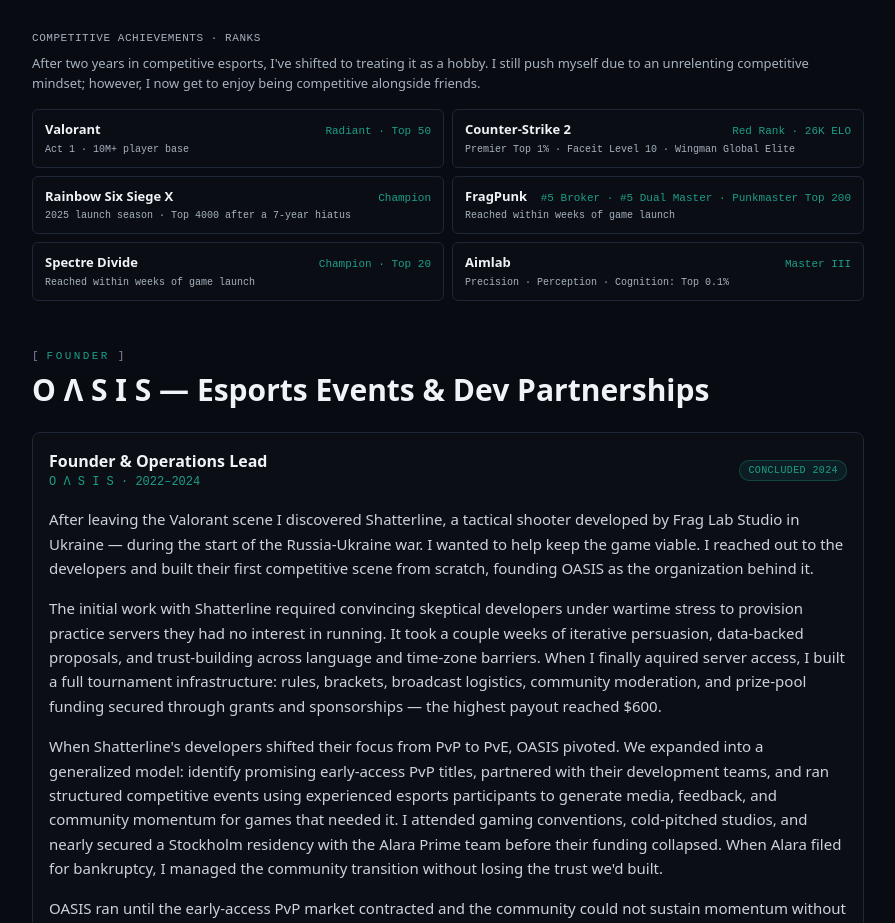
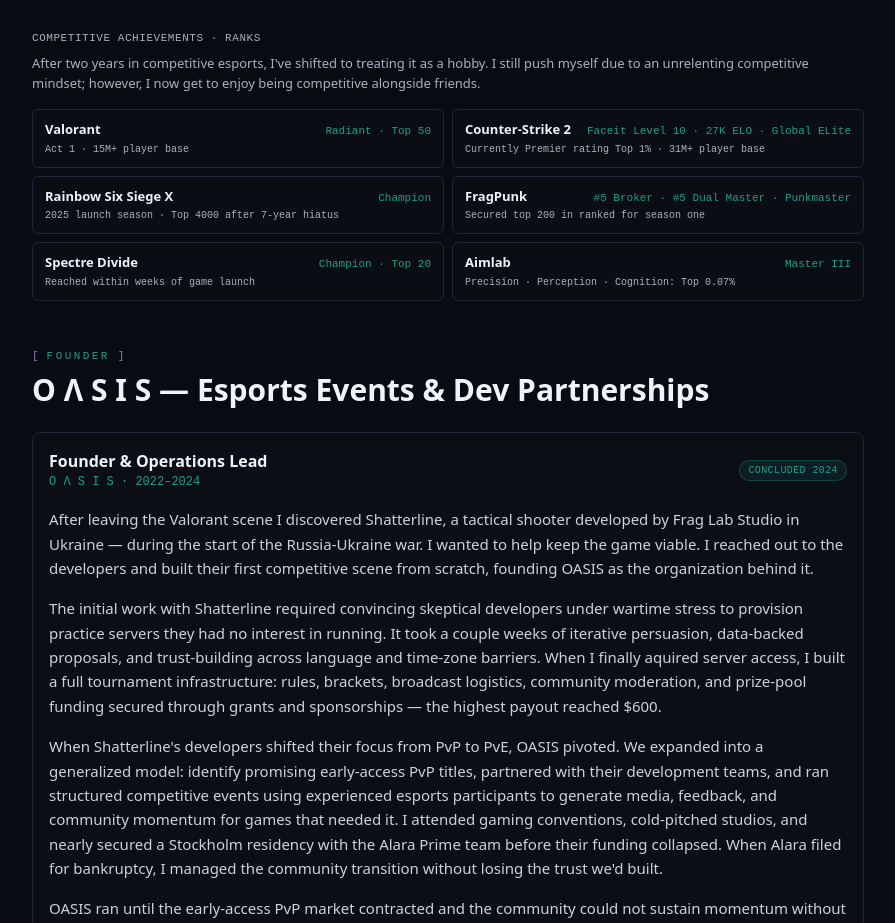
Before and after one commit to osakhra/andrewcastor-portfolio, a Next.js app: page /about in a window 1280 px wide. Shown: the part 1620-2543 px from the top of the page, without its empty margins (192-1087 px from the left). Built offline with nearby package versions, Linux system fonts and the light colour scheme.

Commit message:
quiet update

```diff
--- a/app/about/page.tsx
+++ b/app/about/page.tsx
@@ -70,22 +70,22 @@ const gamingRanks = [
   {
     game: 'Valorant',
     rank: 'Radiant · Top 50',
-    note: 'Act 1 · 10M+ player base',
+    note: 'Act 1 · 15M+ player base',
   },
   {
     game: 'Counter-Strike 2',
-    rank: 'Red Rank · 26K ELO',
-    note: 'Premier Top 1% · Faceit Level 10 · Wingman Global Elite',
+    rank: 'Faceit Level 10 · 27K ELO · Global ELite',
+    note: 'Currently Premier rating Top 1% · 31M+ player base',
   },
   {
     game: 'Rainbow Six Siege X',
     rank: 'Champion',
-    note: '2025 launch season · Top 4000 after a 7-year hiatus',
+    note: '2025 launch season · Top 4000 after 7-year hiatus',
   },
   {
     game: 'FragPunk',
-    rank: '#5 Broker · #5 Dual Master · Punkmaster Top 200',
-    note: 'Reached within weeks of game launch',
+    rank: '#5 Broker · #5 Dual Master · Punkmaster',
+    note: 'Secured top 200 in ranked for season one',
   },
   {
     game: 'Spectre Divide',
@@ -95,7 +95,7 @@ const gamingRanks = [
   {
     game: 'Aimlab',
     rank: 'Master III',
-    note: 'Precision · Perception · Cognition: Top 0.1%',
+    note: 'Precision · Perception · Cognition: Top 0.07%',
   },
 ];
 
```
